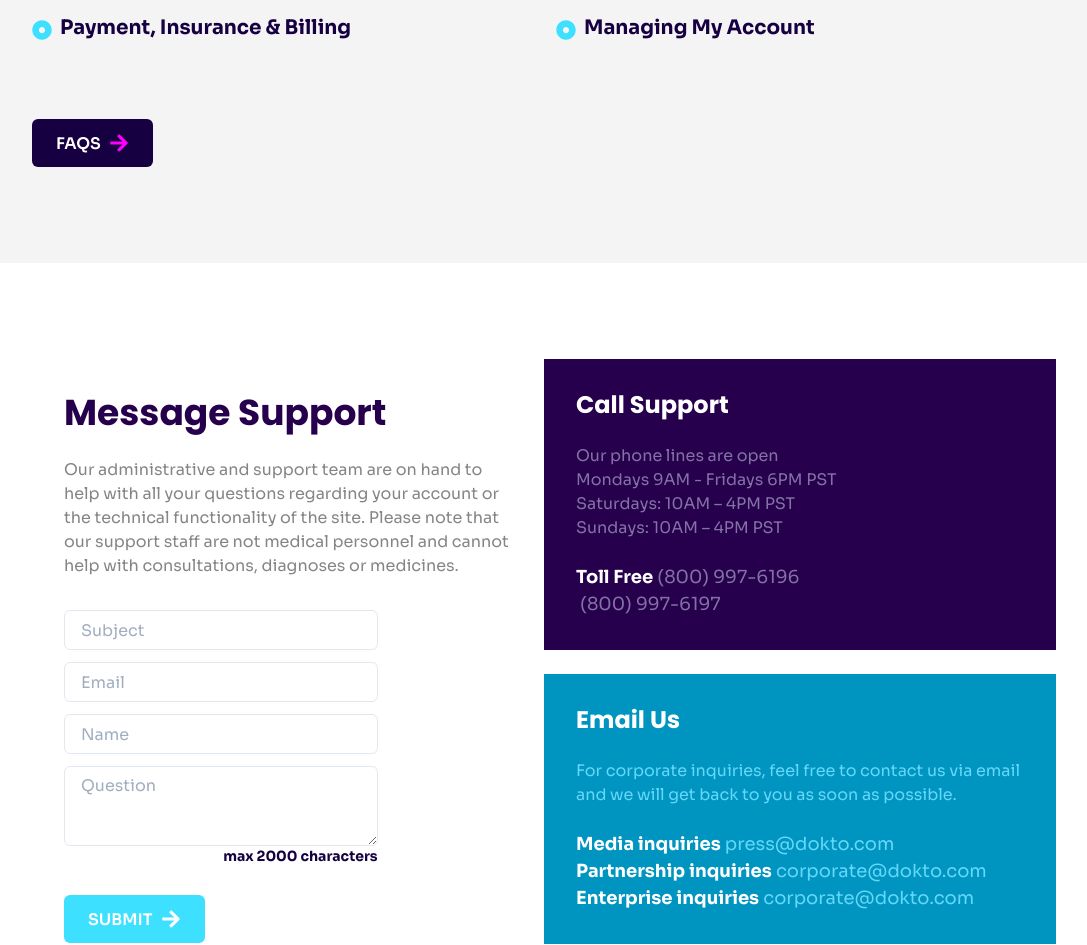
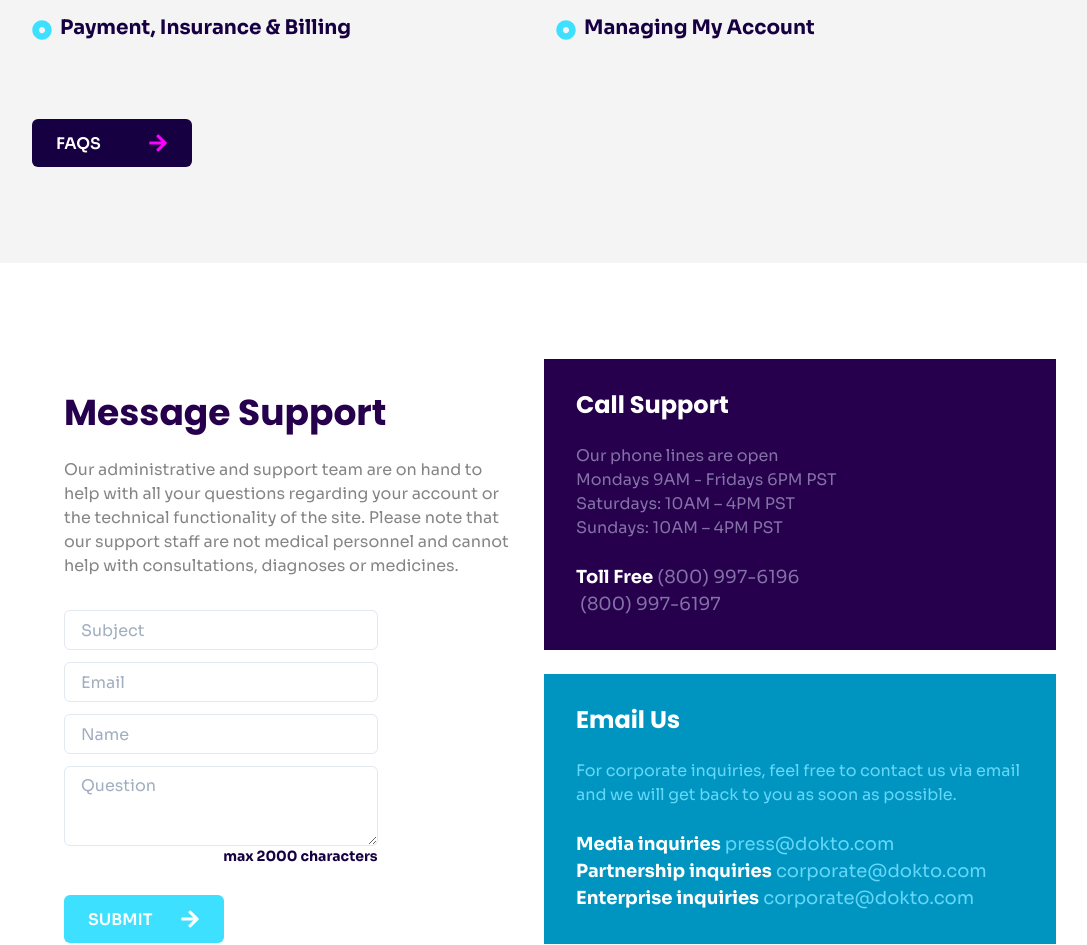
Before and after one commit to leveorxyz/dokto-frontend, a React (Create React App) app: page /contact in a window 1280 px wide. Shown: the part 872-1817 px from the top of the page, without its empty margins (96-1183 px from the left). Built offline with nearby package versions, Linux system fonts and the light colour scheme.

Commit message:
Update ArrowButton component

```diff
--- a/src/components/common/buttons/ArrowButton.tsx
+++ b/src/components/common/buttons/ArrowButton.tsx
@@ -8,25 +8,29 @@ type PropTypes = {
   bgColor?: string;
   iconColor?: string;
   color?: string;
+  rounded?: string;
+  width?: string;
 };
 
 export default function ArrowButton({
-  children, onClick, bgColor, iconColor, color,
+  children, iconColor, ...rest
 }: PropTypes) {
   return (
     <Button
       mt="7"
       textTransform="uppercase"
-      bg={bgColor}
-      color={color}
       fontSize="md"
       p="6"
-      onClick={onClick}
+      display="flex"
+      justifyContent="space-between"
       _hover={{ opacity: ".85" }}
       _focus={{ outline: "none", opacity: ".85" }}
-      rightIcon={<Box as={FaArrowRight} color={iconColor} size={20} />}
+      {...rest}
     >
-      {children}
+      <Box>{children}</Box>
+      <Box>
+        <Box as={FaArrowRight} color={iconColor} size={20} />
+      </Box>
     </Button>
   );
 }
@@ -36,4 +40,6 @@ ArrowButton.defaultProps = {
   color: "white",
   bgColor: "brand.dark",
   iconColor: "#FF00FF",
+  rounded: "md",
+  width: "max-content",
 };
--- a/src/components/contact_us/MessageSupport.tsx
+++ b/src/components/contact_us/MessageSupport.tsx
@@ -68,7 +68,7 @@ const ContactForm = () => (
     <Input placeholder="Name" mb={3} />
     <Textarea placeholder="Question" resize="vertical" />
     <Text fontSize="sm" fontWeight="bold" color="#170041" textAlign="right">max 2000 characters</Text>
-    <ArrowButton bgColor="#3DE0FF" iconColor="white">Submit</ArrowButton>
+    <ArrowButton bgColor="#3DE0FF" iconColor="white" width="10rem">Submit</ArrowButton>
   </Box>
 );
 
--- a/src/components/contact_us/QuickHelp.tsx
+++ b/src/components/contact_us/QuickHelp.tsx
@@ -31,7 +31,7 @@ export default function QuickHelp() {
             <CustomBulletList listData={listData.slice(3, listData.length)} />
           </Grid>
         </Box>
-        <ArrowButton bgColor="#170041">FAQs</ArrowButton>
+        <ArrowButton bgColor="primary.dark" width="10rem">FAQs</ArrowButton>
       </SpacedContainer>
     </Box>
   );
--- a/src/components/home/OurDoctorsCard.tsx
+++ b/src/components/home/OurDoctorsCard.tsx
@@ -34,7 +34,7 @@ const OurDoctorsCard = () => (
             <Box>1751 reviews</Box>
           </Box>
         </Box>
-        <ArrowButton bgColor="#A42BAD" iconColor="white">View Profile</ArrowButton>
+        <ArrowButton bgColor="#A42BAD" iconColor="white" width="100%">View Profile</ArrowButton>
       </Flex>
     </Box>
   </div>
```
